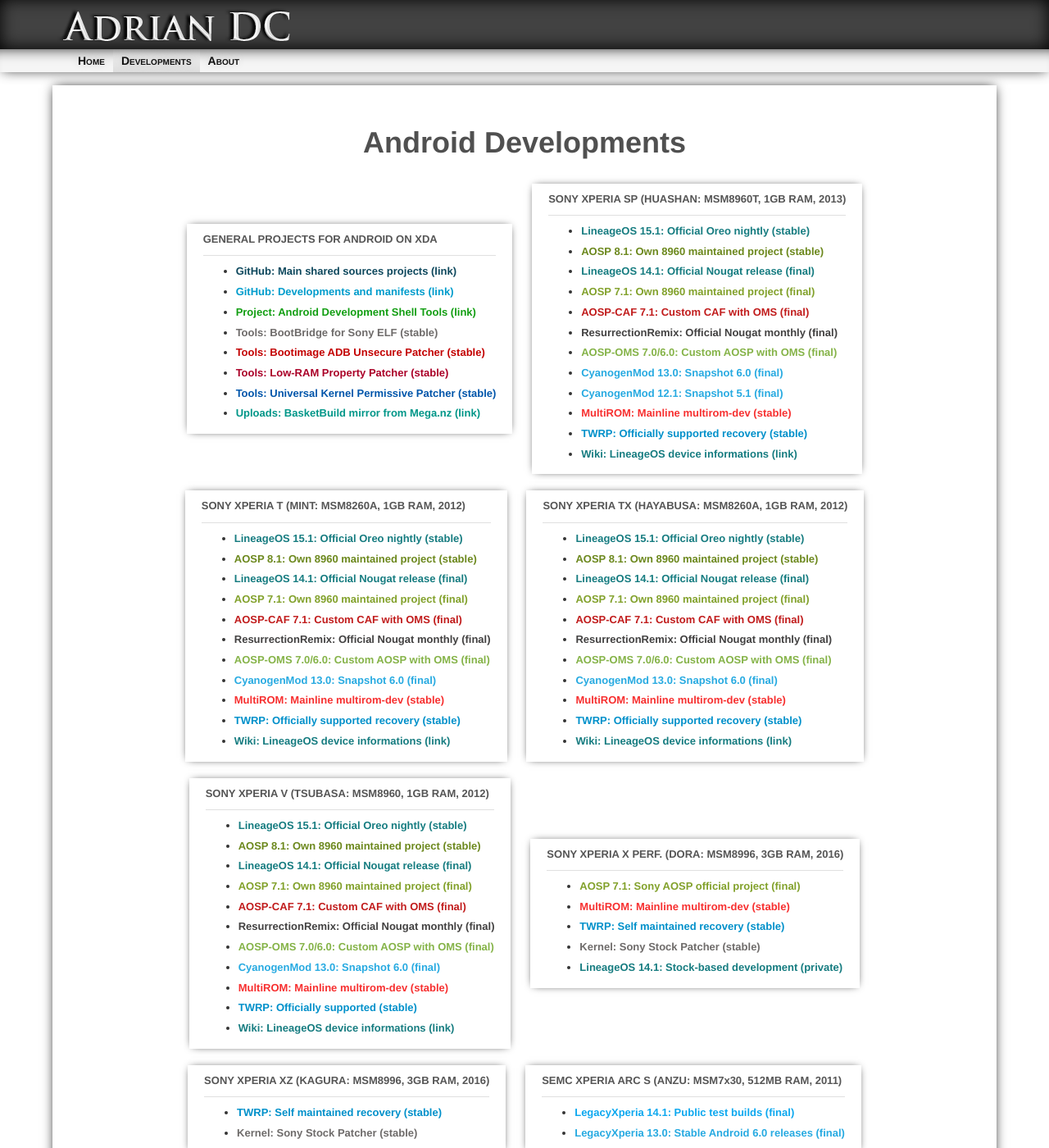
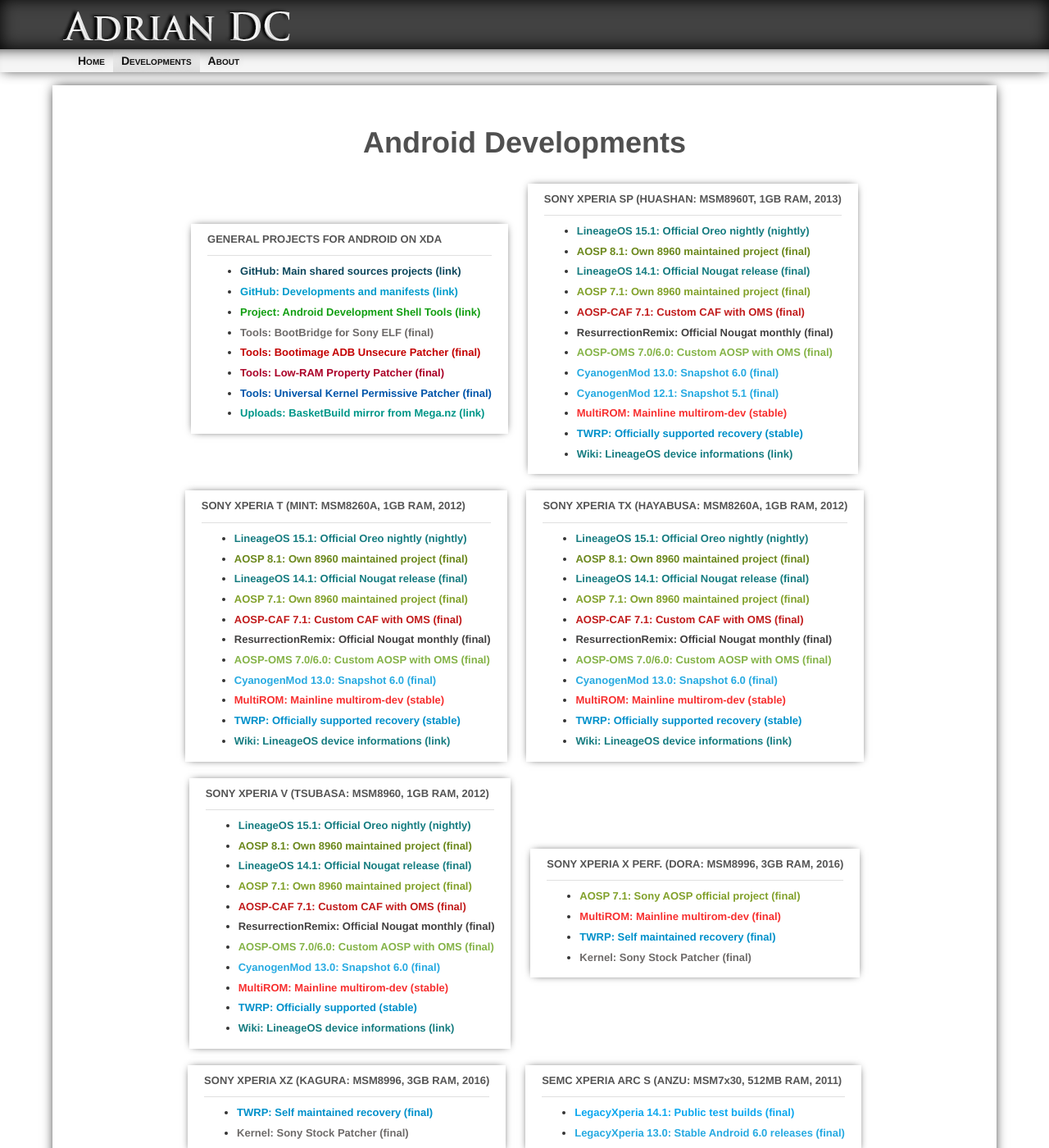
Before and after one commit to AdrianDC/adriandc.github.io, a Jekyll site: the page built from developments.md, in a window 1280 px wide and 1400 px high. Shown: the whole window at 82% size. Built offline with Jekyll 4.4.1, drawn with Linux system fonts in a browser that asks for light colours; nearby versions of some CDN libraries.

Commit message:
developments: update and refresh the stable/final status lists
Change-Id: Ibba4f49b6e4c2922306ddec6b5784956e907071b

```diff
--- a/developments.md
+++ b/developments.md
@@ -16,18 +16,18 @@
 * [<span style="color:#0E485D">GitHub: Main shared sources projects (link)</span>](https://github.com/AdrianDC?tab=repositories){: target="_blank" }
 * [<span style="color:#009CCC">GitHub: Developments and manifests (link)</span>](https://github.com/AdrianDC?tab=repositories&q=development){: target="_blank" }
 * [<span style="color:#129E12">Project: Android Development Shell Tools (link)</span>](https://forum.xda-developers.com/-/-/-t3622382){: target="_blank" }
-* [<span style="color:#6E6B6A">Tools: BootBridge for Sony ELF (stable)</span>](https://forum.xda-developers.com/-/-t3506883){: target="_blank" }
-* [<span style="color:#C30000">Tools: Bootimage ADB Unsecure Patcher (stable)</span>](https://forum.xda-developers.com/-/-t3618558){: target="_blank" }
-* [<span style="color:#AA0027">Tools: Low-RAM Property Patcher (stable)</span>](https://forum.xda-developers.com/-/-t3737373){: target="_blank" }
-* [<span style="color:#0055AA">Tools: Universal Kernel Permissive Patcher (stable)</span>](https://forum.xda-developers.com/-/-t3506338){: target="_blank" }
+* [<span style="color:#6E6B6A">Tools: BootBridge for Sony ELF (final)</span>](https://forum.xda-developers.com/-/-t3506883){: target="_blank" }
+* [<span style="color:#C30000">Tools: Bootimage ADB Unsecure Patcher (final)</span>](https://forum.xda-developers.com/-/-t3618558){: target="_blank" }
+* [<span style="color:#AA0027">Tools: Low-RAM Property Patcher (final)</span>](https://forum.xda-developers.com/-/-t3737373){: target="_blank" }
+* [<span style="color:#0055AA">Tools: Universal Kernel Permissive Patcher (final)</span>](https://forum.xda-developers.com/-/-t3506338){: target="_blank" }
 * [<span style="color:#009688">Uploads: BasketBuild mirror from Mega.nz (link)</span>](https://basketbuild.com/devs/AdrianDC){: target="_blank" }
 </div>
 
 <div class="card">
 ##### [SONY XPERIA SP (HUASHAN: MSM8960T, 1GB RAM, 2013)](https://www.gsmarena.com/sony_xperia_sp-5364.php){: target="_blank" }
 <div class="card-divider"></div>
-* [<span style="color:#167C80">LineageOS 15.1: Official Oreo nightly (stable)</span>](https://forum.xda-developers.com/-/-t3758221){: target="_blank" }
-* [<span style="color:#6C881D">AOSP 8.1: Own 8960 maintained project (stable)</span>](https://forum.xda-developers.com/-/-t3666304){: target="_blank" }
+* [<span style="color:#167C80">LineageOS 15.1: Official Oreo nightly (nightly)</span>](https://forum.xda-developers.com/-/-t3758221){: target="_blank" }
+* [<span style="color:#6C881D">AOSP 8.1: Own 8960 maintained project (final)</span>](https://forum.xda-developers.com/-/-t3666304){: target="_blank" }
 * [<span style="color:#167C80">LineageOS 14.1: Official Nougat release (final)</span>](https://forum.xda-developers.com/-/-t3529514){: target="_blank" }
 * [<span style="color:#82A12B">AOSP 7.1: Own 8960 maintained project (final)</span>](https://forum.xda-developers.com/-/-t3449300){: target="_blank" }
 * [<span style="color:#C11C1C">AOSP-CAF 7.1: Custom CAF with OMS (final)</span>](https://forum.xda-developers.com/-/-t3356209){: target="_blank" }
@@ -43,8 +43,8 @@
 <div class="card">
 ##### [SONY XPERIA T (MINT: MSM8260A, 1GB RAM, 2012)](https://www.gsmarena.com/sony_xperia_t-4899.php){: target="_blank" }
 <div class="card-divider"></div>
-* [<span style="color:#167C80">LineageOS 15.1: Official Oreo nightly (stable)</span>](https://forum.xda-developers.com/-/-t3758219){: target="_blank" }
-* [<span style="color:#6C881D">AOSP 8.1: Own 8960 maintained project (stable)</span>](https://forum.xda-developers.com/-/-t3666303){: target="_blank" }
+* [<span style="color:#167C80">LineageOS 15.1: Official Oreo nightly (nightly)</span>](https://forum.xda-developers.com/-/-t3758219){: target="_blank" }
+* [<span style="color:#6C881D">AOSP 8.1: Own 8960 maintained project (final)</span>](https://forum.xda-developers.com/-/-t3666303){: target="_blank" }
 * [<span style="color:#167C80">LineageOS 14.1: Official Nougat release (final)</span>](https://forum.xda-developers.com/-/-t3529554){: target="_blank" }
 * [<span style="color:#82A12B">AOSP 7.1: Own 8960 maintained project (final)</span>](https://forum.xda-developers.com/-/-t3490463){: target="_blank" }
 * [<span style="color:#C11C1C">AOSP-CAF 7.1: Custom CAF with OMS (final)</span>](https://forum.xda-developers.com/-/-t3581362){: target="_blank" }
@@ -59,8 +59,8 @@
 <div class="card">
 ##### [SONY XPERIA TX (HAYABUSA: MSM8260A, 1GB RAM, 2012)](https://www.gsmarena.com/sony_xperia_tx-4959.php){: target="_blank" }
 <div class="card-divider"></div>
-* [<span style="color:#167C80">LineageOS 15.1: Official Oreo nightly (stable)</span>](https://forum.xda-developers.com/-/-t3758219){: target="_blank" }
-* [<span style="color:#6C881D">AOSP 8.1: Own 8960 maintained project (stable)</span>](https://forum.xda-developers.com/-/-t3666303){: target="_blank" }
+* [<span style="color:#167C80">LineageOS 15.1: Official Oreo nightly (nightly)</span>](https://forum.xda-developers.com/-/-t3758219){: target="_blank" }
+* [<span style="color:#6C881D">AOSP 8.1: Own 8960 maintained project (final)</span>](https://forum.xda-developers.com/-/-t3666303){: target="_blank" }
 * [<span style="color:#167C80">LineageOS 14.1: Official Nougat release (final)</span>](https://forum.xda-developers.com/-/-t3529555){: target="_blank" }
 * [<span style="color:#82A12B">AOSP 7.1: Own 8960 maintained project (final)</span>](https://forum.xda-developers.com/-/-t3490463){: target="_blank" }
 * [<span style="color:#C11C1C">AOSP-CAF 7.1: Custom CAF with OMS (final)</span>](https://forum.xda-developers.com/-/-t3581362){: target="_blank" }
@@ -75,8 +75,8 @@
 <div class="card">
 ##### [SONY XPERIA V (TSUBASA: MSM8960, 1GB RAM, 2012)](https://www.gsmarena.com/sony_xperia_v-4958.php){: target="_blank" }
 <div class="card-divider"></div>
-* [<span style="color:#167C80">LineageOS 15.1: Official Oreo nightly (stable)</span>](https://forum.xda-developers.com/-/-t3758219){: target="_blank" }
-* [<span style="color:#6C881D">AOSP 8.1: Own 8960 maintained project (stable)</span>](https://forum.xda-developers.com/-/-t3666303){: target="_blank" }
+* [<span style="color:#167C80">LineageOS 15.1: Official Oreo nightly (nightly)</span>](https://forum.xda-developers.com/-/-t3758219){: target="_blank" }
+* [<span style="color:#6C881D">AOSP 8.1: Own 8960 maintained project (final)</span>](https://forum.xda-developers.com/-/-t3666303){: target="_blank" }
 * [<span style="color:#167C80">LineageOS 14.1: Official Nougat release (final)</span>](https://forum.xda-developers.com/-/-t3529556){: target="_blank" }
 * [<span style="color:#82A12B">AOSP 7.1: Own 8960 maintained project (final)</span>](https://forum.xda-developers.com/-/-t3490463){: target="_blank" }
 * [<span style="color:#C11C1C">AOSP-CAF 7.1: Custom CAF with OMS (final)</span>](https://forum.xda-developers.com/-/-t3581362){: target="_blank" }
@@ -92,17 +92,16 @@
 ##### [SONY XPERIA X PERF. (DORA: MSM8996, 3GB RAM, 2016)](http://https://www.gsmarena.com/sony_xperia_x_performance-7949.php){: target="_blank" }
 <div class="card-divider"></div>
 * [<span style="color:#82A12B">AOSP 7.1: Sony AOSP official project (final)</span>](https://forum.xda-developers.com/-/-t3547061){: target="_blank" }
-* [<span style="color:#F72F2F">MultiROM: Mainline multirom-dev (stable)</span>](https://forum.xda-developers.com/-/-t3476565){: target="_blank" }
-* [<span style="color:#0090CA">TWRP: Self maintained recovery (stable)</span>](https://forum.xda-developers.com/showpost.php?p=69036502){: target="_blank" }
-* [<span style="color:#6E6B6A">Kernel: Sony Stock Patcher (stable)</span>](https://forum.xda-developers.com/-/-t3528148){: target="_blank" }
-* [<span style="color:#167C80">LineageOS 14.1: Stock-based development (private)</span>](#){: target="_blank" }
+* [<span style="color:#F72F2F">MultiROM: Mainline multirom-dev (final)</span>](https://forum.xda-developers.com/-/-t3476565){: target="_blank" }
+* [<span style="color:#0090CA">TWRP: Self maintained recovery (final)</span>](https://forum.xda-developers.com/showpost.php?p=69036502){: target="_blank" }
+* [<span style="color:#6E6B6A">Kernel: Sony Stock Patcher (final)</span>](https://forum.xda-developers.com/-/-t3528148){: target="_blank" }
 </div>
 
 <div class="card">
 ##### [SONY XPERIA XZ (KAGURA: MSM8996, 3GB RAM, 2016)](https://www.gsmarena.com/sony_xperia_xz-8313.php){: target="_blank" }
 <div class="card-divider"></div>
-* [<span style="color:#0090CA">TWRP: Self maintained recovery (stable)</span>](https://forum.xda-developers.com/-/-t3576493){: target="_blank" }
-* [<span style="color:#6E6B6A">Kernel: Sony Stock Patcher (stable)</span>](https://forum.xda-developers.com/-/-t3576493){: target="_blank" }
+* [<span style="color:#0090CA">TWRP: Self maintained recovery (final)</span>](https://forum.xda-developers.com/-/-t3576493){: target="_blank" }
+* [<span style="color:#6E6B6A">Kernel: Sony Stock Patcher (final)</span>](https://forum.xda-developers.com/-/-t3576493){: target="_blank" }
 </div>
 
 <div class="card">
```
